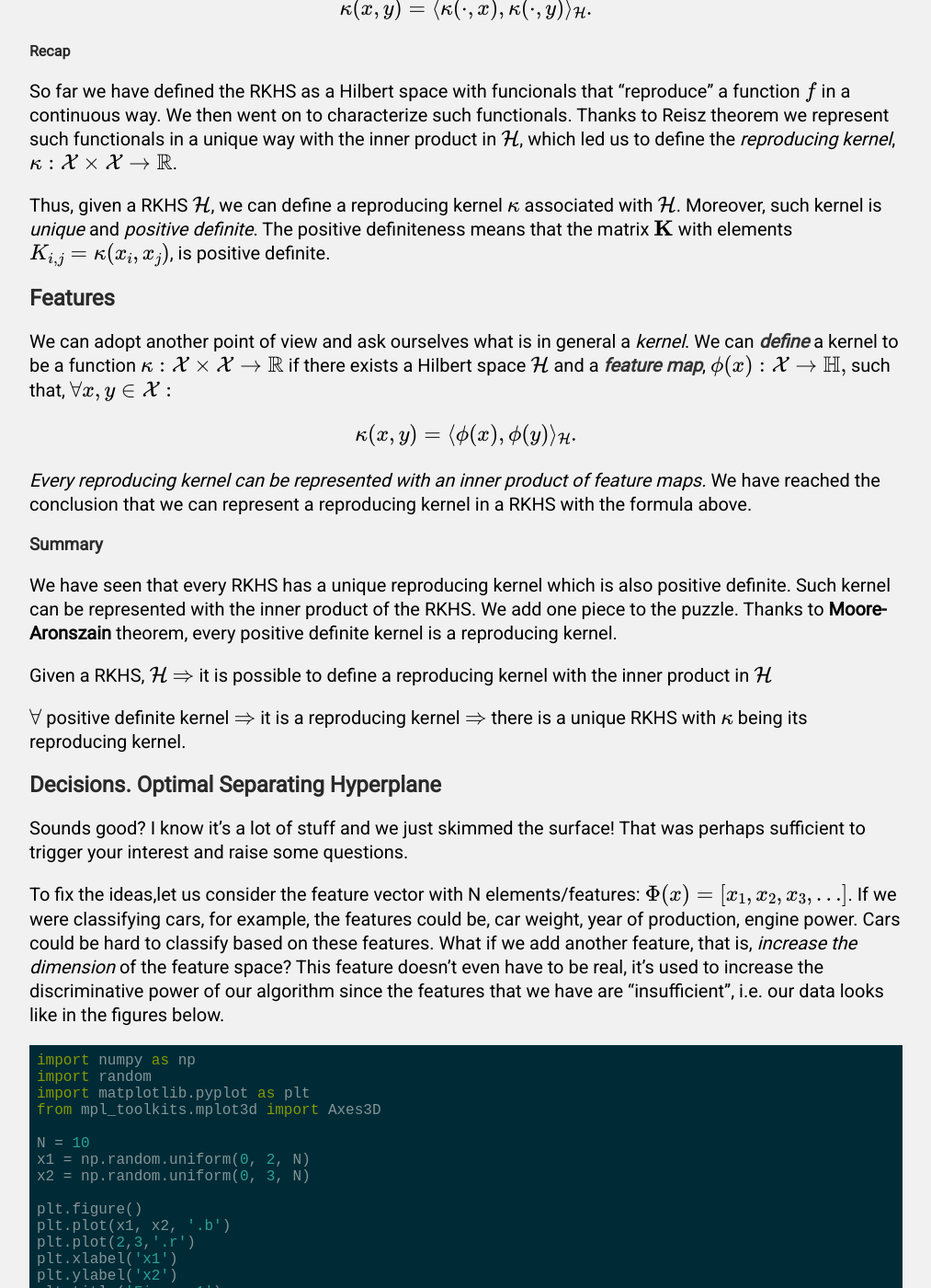
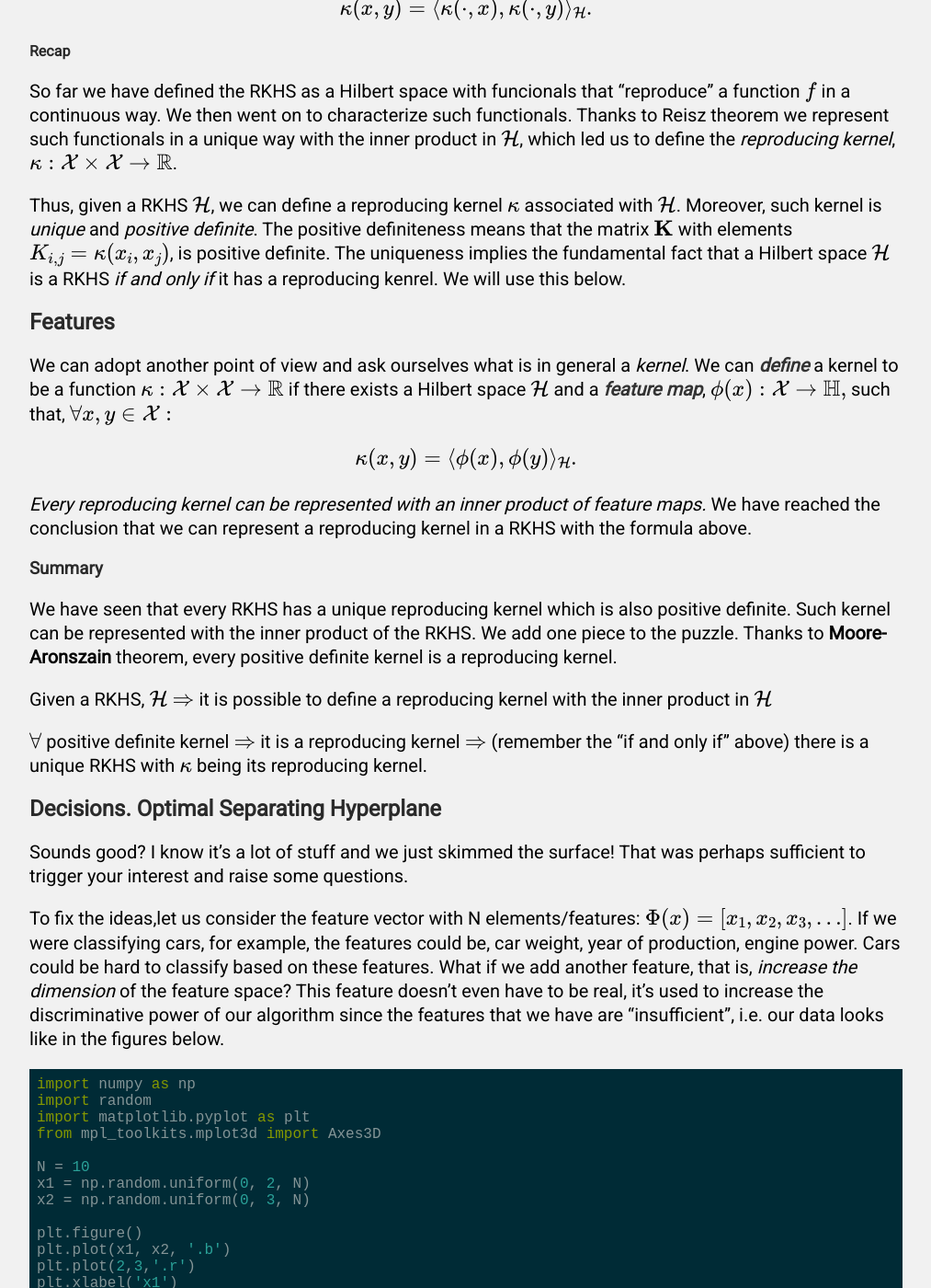
Before and after one commit to FullSimplify/FullSimplify.github.io, a Jekyll site: the page built from _posts/2000-01-02-Support-Vector-Machines,-a-Gentle-Introduction.md, in a window 1280 px wide and 1400 px high, scrolled down 3903 px. Shown: the whole window at 92% size, without its empty margins (133-1146 px from the left). Built offline with Jekyll 4.4.1, drawn with Linux system fonts in a browser that asks for light colours; formulas are drawn with MathJax 3.

Commit message:
Update 2000-01-02-Support-Vector-Machines,-a-Gentle-Introduction.md

```diff
--- a/_posts/2000-01-02-Support-Vector-Machines,-a-Gentle-Introduction.md
+++ b/_posts/2000-01-02-Support-Vector-Machines,-a-Gentle-Introduction.md
@@ -119,7 +119,7 @@ that, $$\forall x, y\in \mathcal{X}$$
 
 So far we have defined the RKHS as a Hilbert space with funcionals that "reproduce" a function $$f$$ in a continuous way. We then went on to characterize such functionals. Thanks to Reisz theorem we represent such functionals in a unique way with the inner product in $$\mathcal{H}$$, which led us to define the *reproducing kernel*, $$\kappa:\mathcal{X}\times\mathcal{X}\rightarrow\mathbb{R}$$.
 
-Thus, given a RKHS $$\mathcal{H}$$, we can define a reproducing kernel $$\kappa$$ associated with $$\mathcal{H}$$. Moreover, such kernel is *unique* and *positive definite*. The positive definiteness means that the matrix $$\mathbf{K}$$ with elements $$K_{i,j}=\kappa(x_i,x_j)$$, is positive definite.
+Thus, given a RKHS $$\mathcal{H}$$, we can define a reproducing kernel $$\kappa$$ associated with $$\mathcal{H}$$. Moreover, such kernel is *unique* and *positive definite*. The positive definiteness means that the matrix $$\mathbf{K}$$ with elements $$K_{i,j}=\kappa(x_i,x_j)$$, is positive definite. The uniqueness implies the fundamental fact that a Hilbert space $$\mathcal{H}$$ is a RKHS *if and only if* it has a reproducing kenrel. We will use this below.
 
 ## Features
 
@@ -137,7 +137,7 @@ We have seen that every RKHS has a unique reproducing kernel which is also posit
 
 Given a RKHS, $$\mathcal{H}$$ $$\Rightarrow$$ it is possible to define a reproducing kernel with the inner product in $$\mathcal{H}$$
 
-$$\forall$$ positive definite kernel $$\Rightarrow$$ it is a reproducing kernel $$\Rightarrow$$ there is a unique RKHS with $$\kappa$$ being its reproducing kernel.
+$$\forall$$ positive definite kernel $$\Rightarrow$$ it is a reproducing kernel $$\Rightarrow$$ (remember the "if and only if" above) there is a unique RKHS with $$\kappa$$ being its reproducing kernel.
 
 ## Decisions. Optimal Separating Hyperplane
 
```
